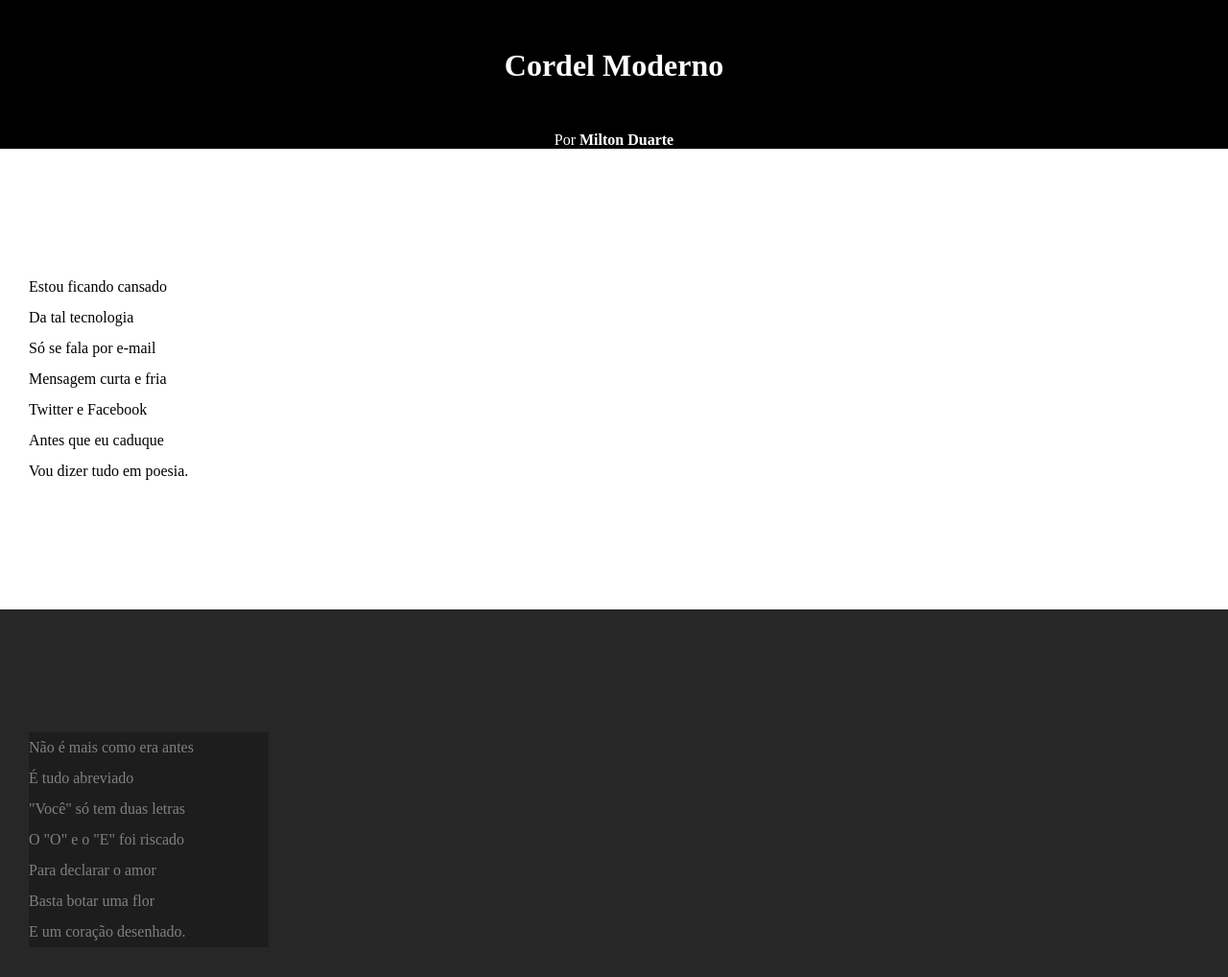
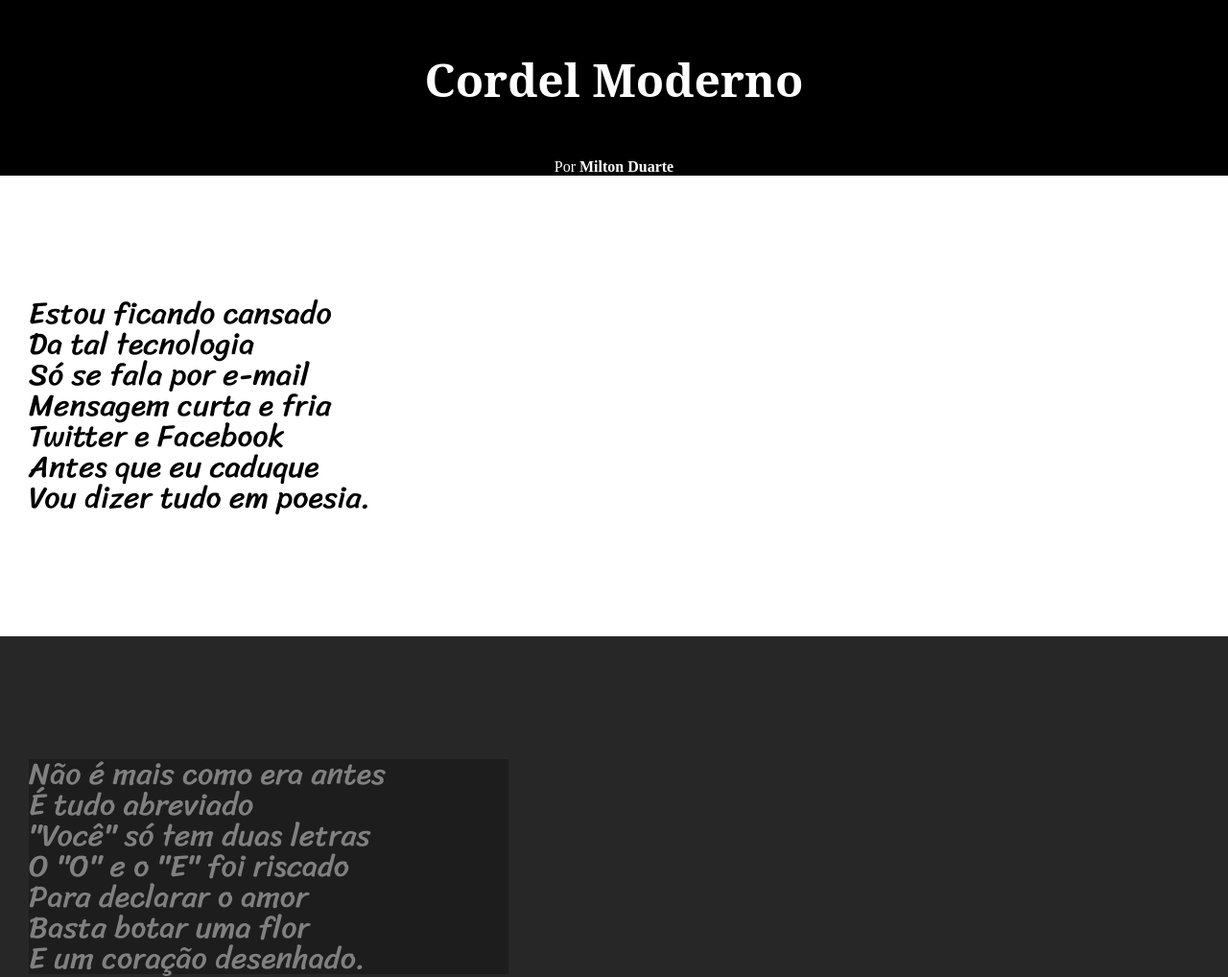
Before and after one commit to P3LDO/ProjetoCordel, a plain HTML site: page index.html in a window 1280 px wide. Shown: the top 1018 px of the page at 96% size. Drawn offline with Linux system fonts and the light colour scheme.

Commit message:
UPDATE_6
Adicionei mais coisas no ccs e coloquei umas fontes dahorinhas

```diff
--- a/estili/style.css
+++ b/estili/style.css
@@ -1,13 +1,25 @@
 @charset "UTF-8";
+
+@import url('https://fonts.googleapis.com/css2?family=Jost:ital,wght@1,800&family=Source+Serif+4:opsz,wght@8..60,800&display=swap');
+
+@import url('https://fonts.googleapis.com/css2?family=Sriracha&display=swap');
+
+:root{
+    --font1: Verdana, Geneva, Tahoma, sans-serif;
+    --font2: 'Sriracha', cursive;
+    --font3: 'Noto Serif', serif;
+}
 
 *{
     margin: 0px;
     padding: 0px;
+    font-family: serif;
 }
 
 body{
     height: 100%;
     background-color: darkgrey;
+    font-family: var(--font1);
 }
 
 header{
@@ -41,6 +53,16 @@ section{
     line-height: 2em;
 }
 
+.ttl{
+    font-family: var(--font3);
+    font-size: 3em;
+}
+
+.txt p{
+    font-size: 2em;
+    font-family: var(--font2);
+}
+
 .normal{
     background-color: white;
     color: black;
@@ -52,8 +74,9 @@ section{
 }
 
 .img p{
+    display: inline-block;
     background-color: rgba(0, 0, 0, 0.267);
-    width: 20%;
+    width: 40%;
 }
 
 footer {
--- a/index.html
+++ b/index.html
@@ -7,12 +7,12 @@
 </head>
 <body>
     <header>
-        <h1>Cordel Moderno</h1>
+        <h1 class="ttl">Cordel Moderno</h1>
         <p>Por <a href="https://www.recantodasletras.com.br/poesias/3186743" target="_blank">Milton Duarte</a></p>
         <link rel="stylesheet" href="estili/style.css">
     </header>
 
-    <section class="normal">
+    <section class="normal txt">
         <p>
             Estou ficando cansado<br>
             Da tal tecnologia<br>
@@ -24,7 +24,7 @@
         </p>
     </section>
 
-    <section class="img">
+    <section class="img txt">
         <p>
             Não é mais como era antes<br>
             É tudo abreviado<br>
@@ -36,7 +36,7 @@
         </p>
     </section>
 
-    <section class="normal">
+    <section class="normal txt">
         <p>
             Arroba agora não pesa<br>
             É parte de um endereço<br>
@@ -55,7 +55,7 @@
         </p>
     </section>
 
-    <section class="img">
+    <section class="img txt">
         <p>
             Tenho saudade das cartas<br>
             Escritas com a própria mão<br>
@@ -67,7 +67,7 @@
         </p>
     </section>
 
-    <section class="normal">
+    <section class="normal txt">
         <p>
             Agora, escrevo e envio<br>
             Chegando na mesma hora<br>
```
